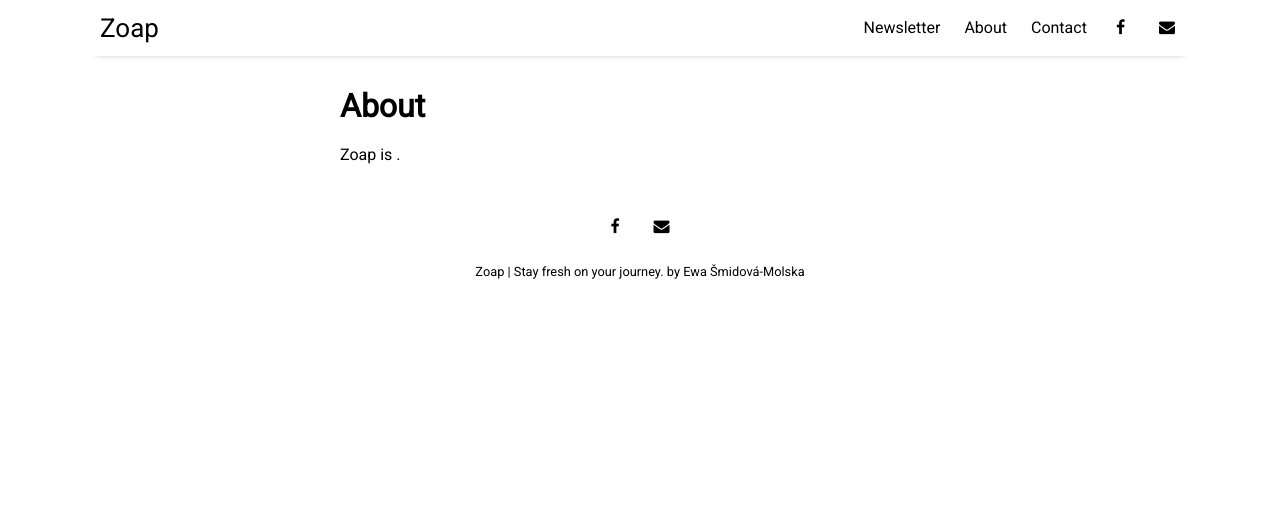
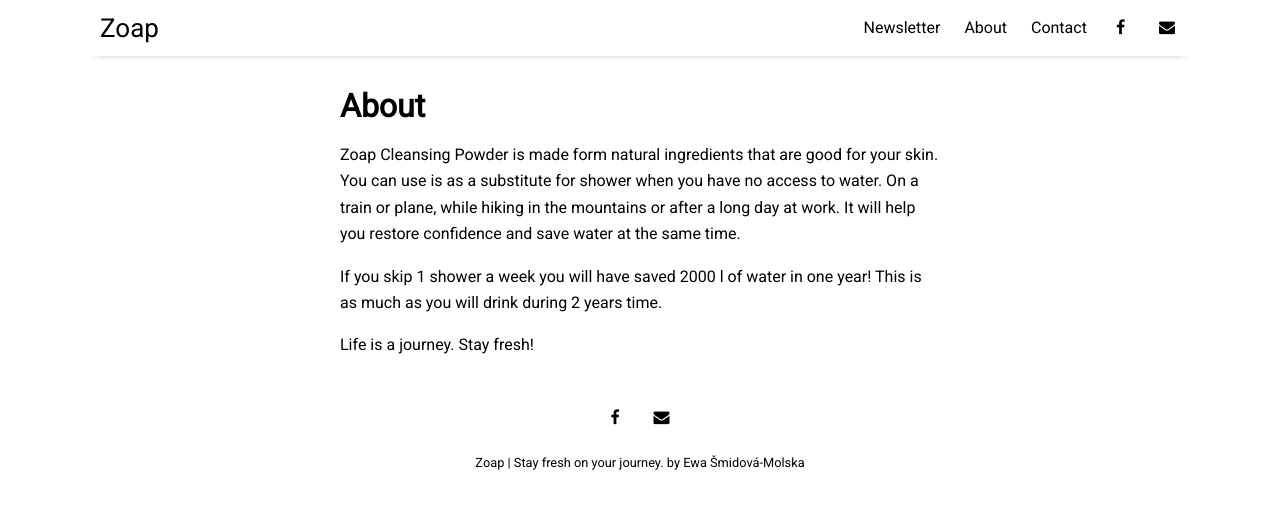
Before and after one commit to kmmolska/kmmolska.github.io, a Jekyll site: the page built from pages/about.md, in a window 1280 px wide. Shown: the top 509 px of the page. Built offline with Jekyll 4.4.1, drawn with Linux system fonts in a browser that asks for light colours; nearby versions of some CDN libraries.

Commit message:
Update about.md

```diff
--- a/pages/about.md
+++ b/pages/about.md
@@ -3,4 +3,8 @@ layout: misc
 title: About
 ---
 
-Zoap is .
+Zoap Cleansing Powder is made form natural ingredients that are good for your skin. You can use is as a substitute for shower when you have no access to water. On a train or plane, while hiking in the mountains or after a long day at work. It will help you restore confidence and save water at the same time.
+
+If you skip 1 shower a week you will have saved 2000 l of water in one year! This is as much as you will drink during 2 years time.
+
+Life is a journey. Stay fresh!
```
